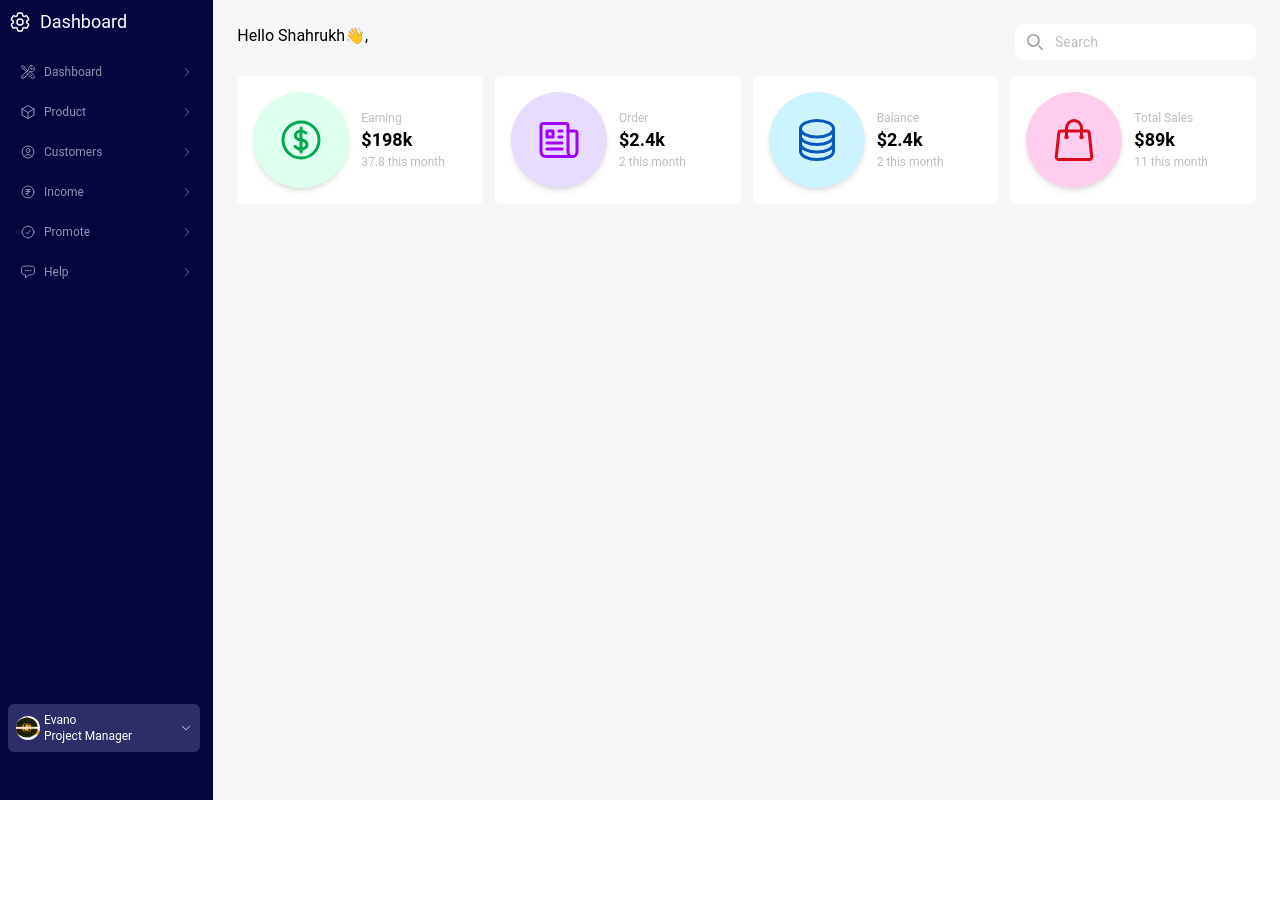
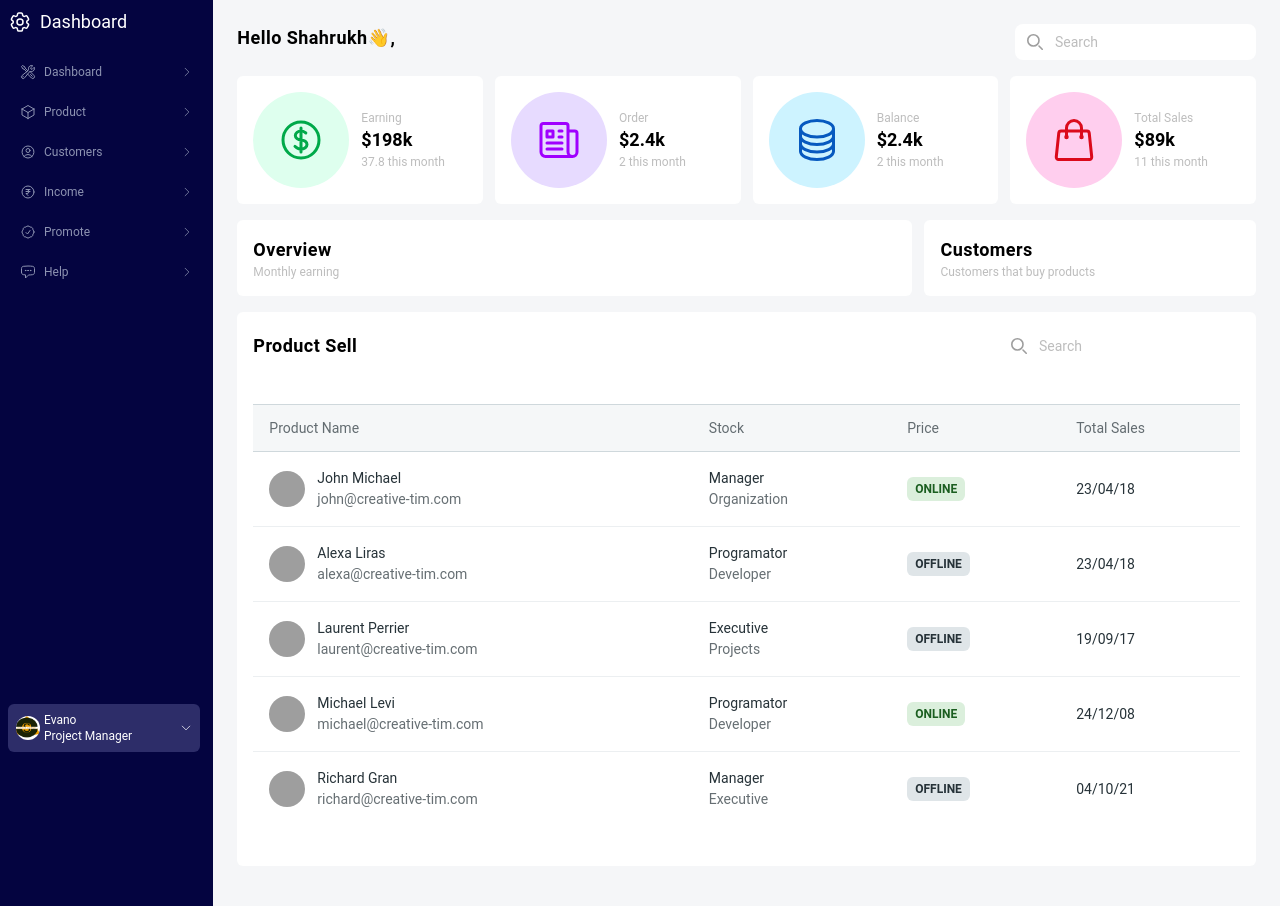
Before and after one commit to Sam-Tennyson/admin-fitpeo, a React (Vite) app: page /dashboard in a window 1280 px wide. Before the commit the page ends 800 px from the top, so only its background shows below. Built offline with nearby package versions, Linux system fonts and the light colour scheme; grey boxes are pictures that could not be loaded.

Commit message:
add-product-sell-table

```diff
--- /dev/null
+++ b/src/components/atoms/CustomTable.jsx
@@ -0,0 +1,172 @@
+import {
+    Card,
+    CardHeader,
+    Input,
+    Typography,
+    Button,
+    CardBody,
+    Chip,
+    CardFooter,
+    Tabs,
+    TabsHeader,
+    Tab,
+    Avatar,
+    IconButton,
+    Tooltip,
+} from "@material-tailwind/react";
+
+const TABLE_HEAD = ["Product Name", "Stock", "Price", "Total Sales"];
+
+
+const TABLE_ROWS = [
+    {
+        img: "https://demos.creative-tim.com/test/corporate-ui-dashboard/assets/img/team-3.jpg",
+        name: "John Michael",
+        email: "john@creative-tim.com",
+        job: "Manager",
+        org: "Organization",
+        online: true,
+        date: "23/04/18",
+    },
+    {
+        img: "https://demos.creative-tim.com/test/corporate-ui-dashboard/assets/img/team-2.jpg",
+        name: "Alexa Liras",
+        email: "alexa@creative-tim.com",
+        job: "Programator",
+        org: "Developer",
+        online: false,
+        date: "23/04/18",
+    },
+    {
+        img: "https://demos.creative-tim.com/test/corporate-ui-dashboard/assets/img/team-1.jpg",
+        name: "Laurent Perrier",
+        email: "laurent@creative-tim.com",
+        job: "Executive",
+        org: "Projects",
+        online: false,
+        date: "19/09/17",
+    },
+    {
+        img: "https://demos.creative-tim.com/test/corporate-ui-dashboard/assets/img/team-4.jpg",
+        name: "Michael Levi",
+        email: "michael@creative-tim.com",
+        job: "Programator",
+        org: "Developer",
+        online: true,
+        date: "24/12/08",
+    },
+    {
+        img: "https://demos.creative-tim.com/test/corporate-ui-dashboard/assets/img/team-5.jpg",
+        name: "Richard Gran",
+        email: "richard@creative-tim.com",
+        job: "Manager",
+        org: "Executive",
+        online: false,
+        date: "04/10/21",
+    },
+];
+
+const CustomTable = () => {
+    return (
+        <>
+            <CardBody className="overflow-scroll px-0">
+                <table className="mt-4 w-full min-w-max table-auto text-left">
+                    <thead>
+                        <tr>
+                            {TABLE_HEAD.map((head) => (
+                                <th
+                                    key={head}
+                                    className="border-y border-blue-gray-100 bg-blue-gray-50/50 p-4"
+                                >
+                                    <Typography
+                                        variant="small"
+                                        color="blue-gray"
+                                        className="font-normal leading-none opacity-70"
+                                    >
+                                        {head}
+                                    </Typography>
+                                </th>
+                            ))}
+                        </tr>
+                    </thead>
+                    <tbody>
+                        {TABLE_ROWS.map(
+                            ({ img, name, email, job, org, online, date }, index) => {
+                                const isLast = index === TABLE_ROWS.length - 1;
+                                const classes = isLast
+                                    ? "p-4"
+                                    : "p-4 border-b border-blue-gray-50";
+
+                                return (
+                                    <tr key={name}>
+                                        <td className={classes}>
+                                            <div className="flex items-center gap-3">
+                                                <Avatar src={img} alt={name} size="sm" />
+                                                <div className="flex flex-col">
+                                                    <Typography
+                                                        variant="small"
+                                                        color="blue-gray"
+                                                        className="font-normal"
+                                                    >
+                                                        {name}
+                                                    </Typography>
+                                                    <Typography
+                                                        variant="small"
+                                                        color="blue-gray"
+                                                        className="font-normal opacity-70"
+                                                    >
+                                                        {email}
+                                                    </Typography>
+                                                </div>
+                                            </div>
+                                        </td>
+                                        <td className={classes}>
+                                            <div className="flex flex-col">
+                                                <Typography
+                                                    variant="small"
+                                                    color="blue-gray"
+                                                    className="font-normal"
+                                                >
+                                                    {job}
+                                                </Typography>
+                                                <Typography
+                                                    variant="small"
+                                                    color="blue-gray"
+                                                    className="font-normal opacity-70"
+                                                >
+                                                    {org}
+                                                </Typography>
+                                            </div>
+                                        </td>
+                                        <td className={classes}>
+                                            <div className="w-max">
+                                                <Chip
+                                                    variant="ghost"
+                                                    size="sm"
+                                                    value={online ? "online" : "offline"}
+                                                    color={online ? "green" : "blue-gray"}
+                                                />
+                                            </div>
+                                        </td>
+                                        <td className={classes}>
+                                            <Typography
+                                                variant="small"
+                                                color="blue-gray"
+                                                className="font-normal"
+                                            >
+                                                {date}
+                                            </Typography>
+                                        </td>
+
+                                    </tr>
+                                );
+                            },
+                        )}
+                    </tbody>
+                </table>
+            </CardBody>
+        </>
+    )
+}
+
+export default CustomTable
--- /dev/null
+++ b/src/components/cells/GraphRenderer.jsx
@@ -0,0 +1,20 @@
+import React from 'react'
+
+const GraphRenderer = () => {
+    return (
+        <>
+            <div className="grid grid-cols-12 gap-3">
+                <div className='lg:col-start-1 lg:col-end-9 col-span-full p-4 rounded-md bg-white'>
+                    <h2 className='custom-heading-class'>Overview</h2>
+                    <div className='text-xs text-gray-400 '>Monthly earning</div>
+                </div>
+                <div className='lg:col-start-9 lg:col-end-13 col-span-full p-4 rounded-md bg-white'>
+                    <h2 className='custom-heading-class' >Customers</h2>
+                    <div className='text-xs text-gray-400 '>Customers that buy products</div>
+                </div>
+            </div>
+        </>
+    )
+}
+
+export default GraphRenderer
--- /dev/null
+++ b/src/components/cells/ProductSell.jsx
@@ -0,0 +1,21 @@
+import React from 'react'
+import SearchBar from '../atoms/SearchBar'
+import CustomTable from '../atoms/CustomTable'
+
+const ProductSell = () => {
+	return (
+		<>
+			<div className='p-4 bg-white rounded-md' >
+				<div className="flex justify-between items-center">
+					<h2 className='custom-heading-class'>Product Sell</h2>
+					<SearchBar />
+				</div>
+				<div>
+					<CustomTable />
+				</div>
+			</div>
+		</>
+	)
+}
+
+export default ProductSell
--- a/src/components/cells/StatusCard.jsx
+++ b/src/components/cells/StatusCard.jsx
@@ -8,11 +8,11 @@ import { STATUS_DATA } from '../../shared/Constants'
 const StatusCard = () => {
     return (
         <>
-            <div className="grid grid-cols-4 gap-3">
+            <div className="grid  lg:grid-cols-4 md:grid-cols-2 gap-3">
                 {STATUS_DATA.map((item) => (
                     <div key={item?.id} className='bg-white p-4 rounded-md flex justify-start items-center'>
                         <div>
-                            <IconButton className={`w-24 h-24 rounded-full max-w-[96px] max-h-[96px] ${item?.image_bg}`}>
+                            <IconButton className={`w-24 h-24 rounded-full max-w-[96px] max-h-[96px] ${item?.image_bg} shadow-none hover:shadow-none `}>
                                 {item?.image_URL || null}
                             </IconButton>
                         </div>
--- a/src/components/layouts/AppLayout.jsx
+++ b/src/components/layouts/AppLayout.jsx
@@ -21,7 +21,7 @@ const AppLayout = ({ children }) => {
                         <MenuButton />
                     </div>
                 </div>
-                <div className=' lg:col-start-3 lg:col-end-13 col-start-4 col-end-13 col-span-full p-6 bg-main-body-content'>
+                <div className=' lg:col-start-3 lg:col-end-13 md:col-start-4 md:col-end-13 col-span-full p-6 bg-main-body-content'>
                     {children}
                 </div>
             </div>
--- a/src/index.css
+++ b/src/index.css
@@ -8,3 +8,7 @@
 .search-class {
     @apply block w-full pl-10 p-2 text-sm text-gray-900 bg-white border-gray-300 rounded-lg  focus:ring-blue-500
 }
+
+.custom-heading-class {
+    @apply font-bold text-lg tracking-wide
+}
--- a/src/views/Dashboard.jsx
+++ b/src/views/Dashboard.jsx
@@ -1,15 +1,25 @@
 import React from 'react'
 import SearchBar from '../components/atoms/SearchBar'
 import StatusCard from '../components/cells/StatusCard'
+import GraphRenderer from '../components/cells/GraphRenderer'
+import ProductSell from '../components/cells/ProductSell'
 
 const Dashboard = () => {
     return (
         <>
             <div className="flex justify-between mb-4">
-                <h2>Hello Shahrukh👋,</h2>
+                <h2 className='custom-heading-class'>Hello Shahrukh👋,</h2>
                 <SearchBar />
             </div>
-            <StatusCard />
+            <section className='mb-4'>
+                <StatusCard />
+            </section>
+            <section className='mb-4'>
+                <GraphRenderer />
+            </section>
+            <section className='mb-4'>
+                <ProductSell />
+            </section>
         </>
     )
 }
```
